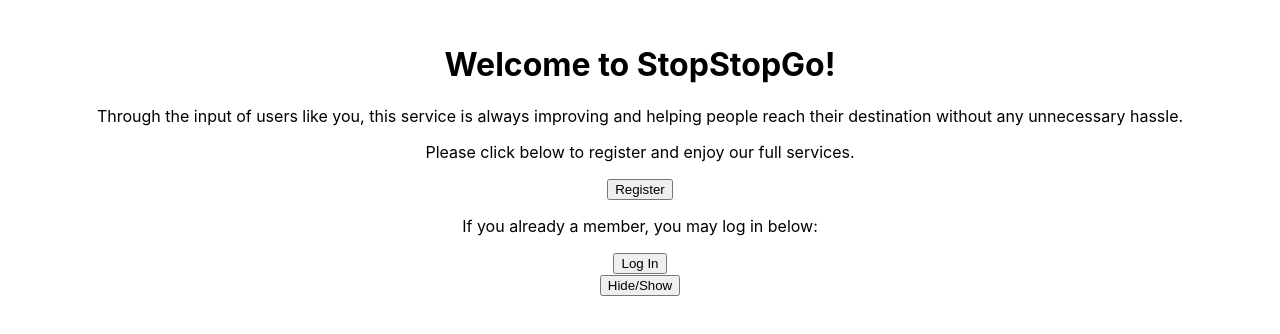
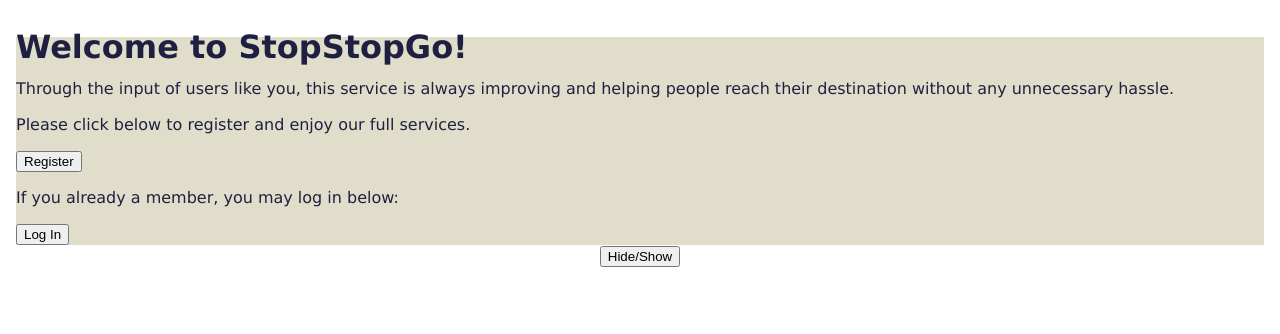
Before and after one commit to JoelPWK/may21-cohort, a React (Create React App) app: page / in a window 1280 px wide. Shown: the top 334 px of the page. Built offline with nearby package versions, Linux system fonts and the light colour scheme.

Commit message:
splash page styles applied

```diff
--- a/src/splashPage.js
+++ b/src/splashPage.js
@@ -11,7 +11,7 @@ class SplashPage extends React.Component {
 
     render(){
         return(
-        <div>
+        <div className={"main-text"}>
             <h1>Welcome to StopStopGo!</h1>
             <p>Through the input of users like you,
                 this service is always improving and
--- a/src/style.scss
+++ b/src/style.scss
@@ -1,7 +1,7 @@
 $background: rgb(224,222,203);
 
 body {
-    padding: 16px;
+    padding: 8px;
     margin: 8px;
     background-color: white;
 }
@@ -12,6 +12,7 @@ body {
     font-family: 'Lucida Sans', 'Lucida Sans Regular', 'Lucida Grande', 'Lucida Sans Unicode', Geneva, Verdana, sans-serif;
     text-align: justify;
     line-height: 20px;
+    background: rgb(224,222,203);
 }
 
 navbar {
```
